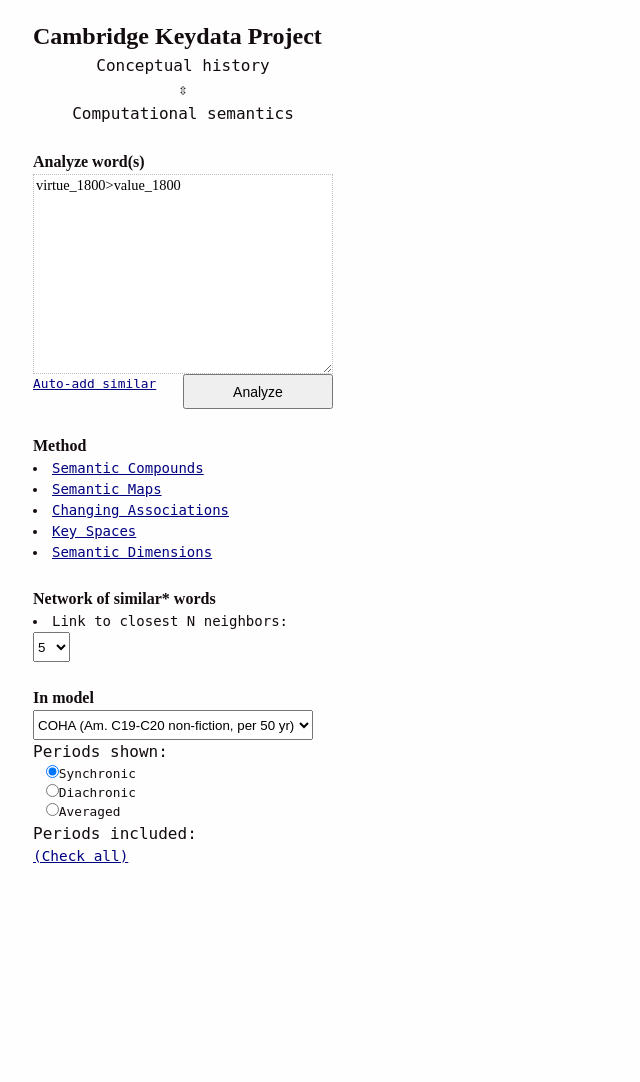
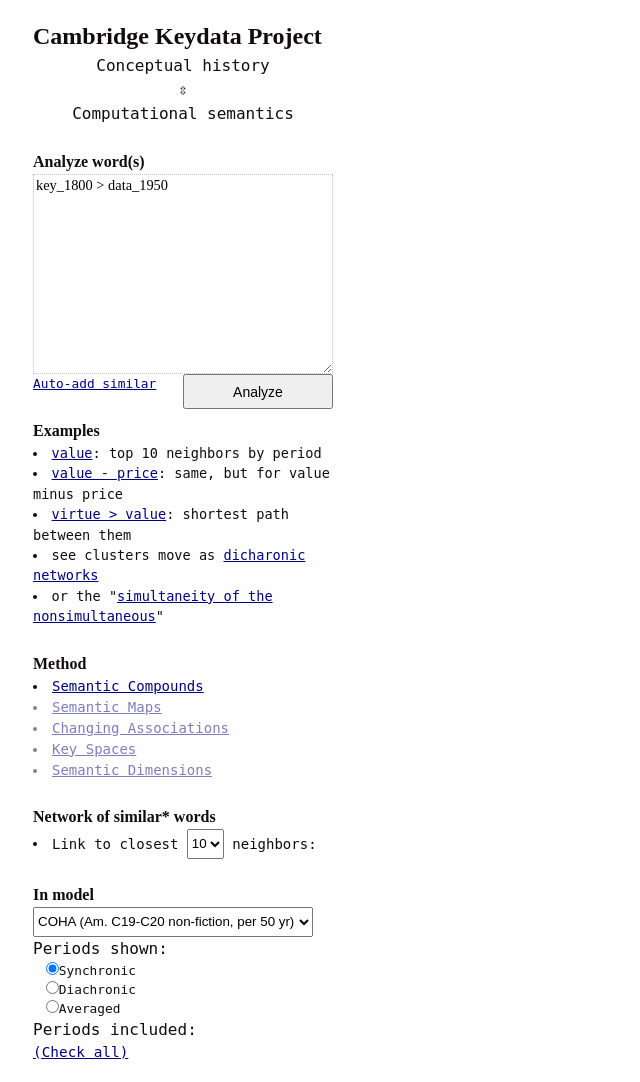
Before and after one commit to marxzuckerburg/toolbox_sockets, a Flask app: template templates/word.html in a window 1280 px wide. Shown: the whole page, without its empty margins (0-640 px from the left). Before the commit the page ends 863 px from the top, so only its background shows below. Run offline with Flask 2, Linux system fonts and the light colour scheme; the template is opened without the code that fills it, so the values that code supplies are empty; some web fonts are replaced.

Commit message:
fixed networks and legends

```diff
--- a/app.py
+++ b/app.py
@@ -71,9 +71,6 @@
 		n_top = DEFAULT_N_TOP
 
 	most_similar_data = model.get_most_similar(words=opts['words'],n_top=n_top,periods=opts['periods'],combine_periods=opts['combine_periods'])
-	#print('most_similar_data',most_similar_data)
-	for d in most_similar_data:
-		print('final msd',d)
 
 	log('making network')
 	networks_data = sims2net(most_similar_data,combine_periods=opts['combine_periods'])
--- a/app_config.py
+++ b/app_config.py
@@ -60,7 +60,7 @@
 DB_NAME = 'keydata_toolbox'
 DB_URL = 'mongodb://localhost:27017'
 DB_NAMESPACE_VECS = 'vecs'
-DB_NAMESPACE_DISTS = 'distnet'
+DB_NAMESPACE_DISTS = 'distnets/distnet'
 DB_DIR = 'models/'
 
 
--- a/static/style.css
+++ b/static/style.css
@@ -503,7 +503,8 @@
 #titles {
   margin-top: 6px;
   text-align:left;
-  margin-bottom:35px;
+  /*margin-bottom:35px;*/
+  margin-bottom:10px;
 
 }
 
@@ -563,8 +564,11 @@
   #analyze_word_button { width: 150px; height:35px;
     /*margin-top:25px; margin-bottom:50px;*/
     /*margin-top:1em;margin-bottom:1em;*/
-    margin-bottom:25px;
+    /*margin-bottom:25px;*/
+    margin-bottom:10px;
   }
+  #analyze_word_help { margin-bottom:25px; }
+  #analyze_word_help li { font-size:0.85em; }
 
 
   #footer {
@@ -591,3 +595,19 @@
 
 
    /*.li_period { font-size:10px; color:red; }*/
+
+
+
+
+
+#period_links_above_graph {
+  font-size:1em;
+}
+
+#period_title_above_graph {
+  margin-top:10px;
+  font-size:1.2em;
+  margin-bottom:10px;
+}
+
+#period_title_above_graph a { text-decoration: none }
--- a/static/word_network.js
+++ b/static/word_network.js
@@ -30,6 +30,17 @@
 }
 
 
+function period2nice(p,opts) {
+	pi = opts['model_periods'].indexOf(p)
+	pnice = opts['model_periods_nice'][pi]
+	return pnice
+}
+
+function period2color(p,opts,colors=COLORS) {
+pi = opts['model_periods'].indexOf(p)
+return colors[pi]
+}
+
 
 
 function draw_nets(data, opts={}, div_id='networks', div_net_id='net_canvas', div_net_class='net_div') {
@@ -45,8 +56,15 @@
 
 		// console.log('NET:',i,net)
 
-		if(data.length>1) { nettitle='<h3>Network: '+period+'</h3>' } else { nettitle='' }
-		nettitle=''
+
+		if(data.length>1) {
+			nettitle='<center><div id="period_title_above_graph">'
+			nettitle+='<a href="javascript:void(0)" onclick="netprev()">⟵</a> '
+			nettitle+=period2nice(period,opts)
+			nettitle+=' <a href="javascript:void(0)" onclick="netnext()">⟶</a></center>'
+
+		} else { nettitle='' }
+		// nettitle=''
 		periods.push(period)
 		if(nettitle!='') { net_titles.push(nettitle) }
 
@@ -66,15 +84,26 @@
 	if(data.length>1) {
 		meta_title = []
 		periods.forEach(function(p,i) {
+			pnice=opts['model_periods_nice'][i]
 			pdiv = div_ids[i]
-			pstr='<a href="javascript:void" onclick="netswitch(\''+pdiv+'\')">'+p+'</a>'
+			pstr='<a href="javascript:void(0)" onclick="netswitch(\''+pdiv+'\')">'+pnice+'</a>'
 			meta_title.push(pstr)
 		})
 		meta_title=meta_title.join(' | ')
-		$('#'+div_id).prepend('<h3>Periods: '+meta_title+'</h3>')
+		meta_sub='<a href="javascript:void(0)" onclick="netprev()">⇦</a>'
+		meta_sub+='|<a href="javascript:void(0)" onclick="netnext()">⇨</a> '
+
+		periodhtml='Diachronic networks: '
+		// periodhtml+=meta_sub
+		periodhtml+=meta_title
+		// periodhtml+='<br/>'
+		// periodhtml+=' <small>['
+
+		// periodhtml+=']</small>'
+
+		$('#'+div_id).prepend('<div id="period_links_above_graph">'+periodhtml+'</div>')
 	}
 }
-
 
 function draw_net_springy(data, div_id, opts={}, div_class='net_canvas') {
 	var canvas_id=div_id+'_canvas'
@@ -92,7 +121,7 @@
 
 	id2node={}
 	periods_sofar=new Set()
-	period2color={}
+
 
 	data.nodes.sort(function(d1,d2) {
 		p1=d1.id.split('_')[1]
@@ -111,21 +140,16 @@
 	  // node_d['id'][0].toUpperCase() + node_d['id'].slice(1)
 	  // node_d['period']=node_d['label'].split('_')[1]
 	  period = node_d['period']
-
-	  if(!(period in period2color) & (period!=undefined)) { period2color[period] = COLORS[Object.keys(period2color).length] }
-
-	  periods_sofar.add(node_d['period'])
+	  periods_sofar.add(period)
 	  node_d['font']=font_default
 	  node_d['color']='black'
 
-	  console.log('node_d!!',periods_sofar,periods_sofar.size,node_d)
-
-	  if((node_d['period']!=undefined) & (periods_sofar.size>1)) {
+	  if((period!=undefined)) { // & (periods_sofar.size>1)) {
 	  	// if(!(node_d['period'] in period2color)) {
 	  	// 	period2color[node_d['period']] = period2color[node_d['period']]
 	  	// }
 	  	node_d['label']=node_d['label'].split('_')[0]
-	  	if (opts['combine_periods']!='average') { node_d['color'] = period2color[period] }
+	  	if (opts['combine_periods']!='average') { node_d['color'] = period2color(period,opts) }
 	  } else if (sources.includes(id)) {
 	  	// node_d['color'] = '#1B4F72'
 	  } else {
@@ -160,38 +184,6 @@
 	    }
 	  });
 
-	  $('#'+div_id).prepend('<svg id="net_legend" height="200" width="100"></svg>')
-	  // select the svg area
-		var svg = d3v5.select("net_legend")
-
-		// Handmade legend
-		svg.append("circle").attr("cx",200).attr("cy",130).attr("r", 6).style("fill", "#69b3a2")
-		svg.append("circle").attr("cx",200).attr("cy",160).attr("r", 6).style("fill", "#404080")
-		svg.append("text").attr("x", 220).attr("y", 130).text("variable A").style("font-size", "15px").attr("alignment-baseline","middle")
-		svg.append("text").attr("x", 220).attr("y", 160).text("variable B").style("font-size", "15px").attr("alignment-baseline","middle")
-
-
-	 //  // add legend
-		// var svg = d3v4.select('#net_legend').append('svg').attr('width',100).attr('height',100)
-
-		// var legend = svg.append("g")
-		// .attr("class", "net_legend_svg")
-		// .attr("x", w - 65)
-		// .attr("y", 25)
-		// .attr("height", 100)
-		// .attr("width", 100)
-
-		// legend.selectAll('g').data(opts['model_periods'])
-		// .enter()
-		// .append('g')
-		// .each(function(d, i) {
-		// 	var g = d3v4.select(this)
-		// 	g.append("rect")
-		// 	.attr("x", w - 65)
-		// 	.attr("y", i*25)
-		// 	.attr("width", 10)
-		// 	.attr("height", 10)
-		// })
 	})
 }
 
--- a/templates/base.html
+++ b/templates/base.html
@@ -71,10 +71,18 @@
   <br/>
 
   <h3>Analyze word(s)</h3>
-  <textarea id="analyze_word" type="textbox" name="word">virtue_1800>value_1800
+  <textarea id="analyze_word" type="textbox" name="word">key_1800 > data_1950
 </textarea>
-<!-- <small><a href="javascript:void(0)" id="expand_words">Auto-add similar</a></small> -->
+
+
 <!--
+  key > data
+  virtue>value
+virtue_1800>value_1800
+
+  health,society,disease
+
+
 value
 values
 price
@@ -117,28 +125,84 @@
 value-importance -->
 
 
+
+
+
   <div id="button_row">
     <div style="float:left; font-size:0.8em"><a href="javascript:void(0)" id="expand_words">Auto-add similar</a></div>
 
     <button type="button" class='analyze_button' id='analyze_word_button'>Analyze</button>
   </div>
 
-  <!-- <br/> -->
-  <!-- <br/><br/> -->
+<div id="analyze_word_help">
+<h4>Examples</h4>
+<script>
+function eg1() {
+  $('#analyze_word').val('value')
+  $('#n_top').val('10')
+  $('#combine_periods__simultaneous').prop('checked',true)
+  $('#analyze_word_button').click()
+}
 
-   <!-- <center>
-      <button type="button" class='analyze_button' id='analyze_word_button'>Analyze</button>
-    </center>
-    <br/> -->
+function eg2() {
+  $('#analyze_word').val('value - price')
+  $('#n_top').val('10')
+  $('#combine_periods__simultaneous').prop('checked',true)
+  $('#analyze_word_button').click()
+}
+
+function eg3() {
+  $('#analyze_word').val('virtue > value')
+  $('#n_top').val('3')
+  $('#combine_periods__simultaneous').prop('checked',true)
+  $('#analyze_word_button').click()
+}
+
+function eg4() {
+  $('#analyze_word').val('value\nvalues\nprice\nimportance\nvalue-price\nvalue-importance')
+  $('#n_top').val('5')
+  $('#combine_periods__diachronic').prop('checked',true)
+  $('#analyze_word_button').click()
+}
+
+function eg5() {
+  $('#analyze_word').val('value\nvalues\nprice\nimportance\nvalue-price\nvalue-importance')
+  $('#n_top').val('5')
+  $('#combine_periods__simultaneous').prop('checked',true)
+  $('#analyze_word_button').click()
+}
+
+
+</script>
+
+<li><a href="javascript:void(0)" onclick="eg1()">value</a>: top 10 neighbors by period</li>
+<li><a href="javascript:void(0)" onclick="eg2()">value - price</a>: same, but for value minus price</li>
+<li><a href="javascript:void(0)" onclick="eg3()">virtue > value</a>: shortest path between them</li>
+<li>see clusters move as <a href="javascript:void(0)" onclick="eg4()">dicharonic networks</a></li>
+<li>or the "<a href="javascript:void(0)" onclick="eg5()">simultaneity of the nonsimultaneous</a>"</li>
+
+
+
+
+</div>
+
 
   <h3>Method</h3>
 
   <li><a href="javascript:void(0)" id='link_simnet' class='method_link'>Semantic Compounds</a></li>
-  <li><a href="javascript:void(0)" id='link_umap' class='method_link'>Semantic Maps</a></li>
 
+
+  <!-- <li><a href="javascript:void(0)" id='link_umap' class='method_link'>Semantic Maps</a></li>
   <li><a href="javascript:void(0)" id='link_ranks' class='method_link'>Changing Associations</a></li>
   <li><a href="javascript:void(0)" id='link_spaces' class='method_link'>Key Spaces</a></li>
-  <li><a href="javascript:void(0)" id='link_custom' class='method_link'>Semantic Dimensions</a></li>
+  <li><a href="javascript:void(0)" id='link_custom' class='method_link'>Semantic Dimensions</a></li> -->
+
+  <div style="opacity:0.5">
+    <li><a target="_blank" href="http://cambridgekeydata.org" id='link_umap' class='method_link'>Semantic Maps</a></li>
+    <li><a target="_blank" href="http://cambridgekeydata.org" id='link_ranks' class='method_link'>Changing Associations</a></li>
+    <li><a target="_blank" href="http://cambridgekeydata.org" id='link_spaces' class='method_link'>Key Spaces</a></li>
+    <li><a target="_blank" href="http://cambridgekeydata.org" id='link_custom' class='method_link'>Semantic Dimensions</a></li>
+  </div>
 
   <!-- <hr/> -->
   <br/>
@@ -162,9 +226,9 @@
 
     <br/>Periods shown:
     <div id="period_controls">
-        <input class="combine_periods_opt" type="radio" name="combined_periods_by" value="simultaneous" checked>Synchronic</input>
-        <br/><input class="combine_periods_opt" type="radio" name="combined_periods_by" value="diachronic">Diachronic</input>
-        <br/><input class="combine_periods_opt" type="radio" name="combined_periods_by" value="average">Averaged</input>
+        <input id="combine_periods__simultaneous" class="combine_periods_opt" type="radio" name="combined_periods_by" value="simultaneous" checked>Synchronic</input>
+        <br/><input id="combine_periods__diachronic" class="combine_periods_opt" type="radio" name="combined_periods_by" value="diachronic">Diachronic</input>
+        <br/><input id="combine_periods__average" class="combine_periods_opt" type="radio" name="combined_periods_by" value="average">Averaged</input>
     </div>
 
 
@@ -180,6 +244,7 @@
     <!-- </center> -->
 
     <input type="hidden" id="subpage" value=""></input>
+    <input type="hidden" id="graph_div_being_used" value=""></input>
 
 </div>
 
@@ -243,7 +308,7 @@
   // $(function() { $('#analyze_word').click(); });
 
 
-
+// $(function() { $('#analyze_word').val('data,work,culture,disease') })
 
 
 
--- a/templates/word.html
+++ b/templates/word.html
@@ -8,14 +8,16 @@
 <div id="cmdbar_net" style="">
 
 	<h3>Network of similar* words</h3>
-	<li>Link to closest N neighbors:
+	<li>Link to closest
 		<select id='n_top'>
 			<option value='3'>3</option>
-			<option value='5' selected>5</option>
-			<option value='10'>10</option>
-			<option value='25'>25</option>
+			<option value='5'>5</option>
+			<option value='10' selected>10</option>
+			<!-- <option value='25'>25</option> -->
+			<option value='20'>20</option>
 			<option value=''>50</option>
 		</select>
+		neighbors:
 	</li>
 
 		<!-- <input type='textbox' id='n_top' value="5" style="width:2em;"></input></li> -->
@@ -254,9 +256,36 @@
 }
 
 function netswitch(div_id) {
+	$('#graph_div_being_used').val(div_id)
+	$('.net_div').hide()
+	$('#'+div_id).show()
+}
 
-	$('.net_div').hide()
-	$('#'+div_id).show();
+function netnext() { return netchange(change_by_adding=1) }
+function netprev() { return netchange(change_by_adding=-1) }
+
+function netchange(change_by_adding=1) {
+	// div_id=$('#graph_div_being_used').val()
+	div_used = $('.net_div:visible')[0]
+	console.log('div_used',div_used)
+
+	div_id=$(div_used).attr('id')
+	console.log('div_id',div_id)
+
+	div_num=parseInt(div_id.slice(-1))
+	console.log('div_num',div_num)
+
+	new_div_num=div_num+change_by_adding
+	console.log('new_div_num',new_div_num)
+
+
+	new_div_id=div_id.slice(0,-1) + new_div_num.toString()
+	console.log('new_div_id',new_div_id)
+
+	if ( $( "#"+new_div_id ).length ) {
+		$('#'+div_id).hide()
+		$('#'+new_div_id).show()
+	}
 }
 
 
@@ -472,6 +501,8 @@
 				w2=id2.split('_')[0]
 				p1=id1.split('_')[1]
 				p2=id2.split('_')[1]
+				if(p1==undefined) { p1=opts['periods'][0] }
+				if(p2==undefined) { p2=opts['periods'][0] }
 				p1nice=period2nice(p1,opts)
 				p2nice=period2nice(p2,opts)
 				c1=period2color(p1,opts)
```
Also changed, not shown: models.py (+147 -87 lines), networks.py (+59 -21 lines).
